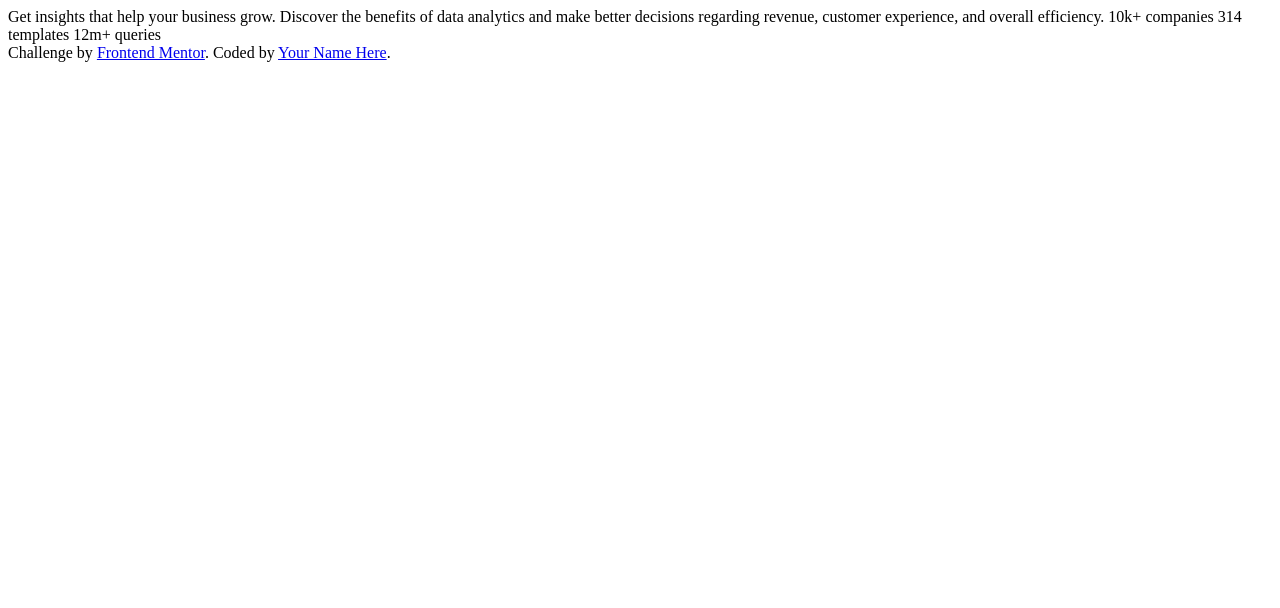
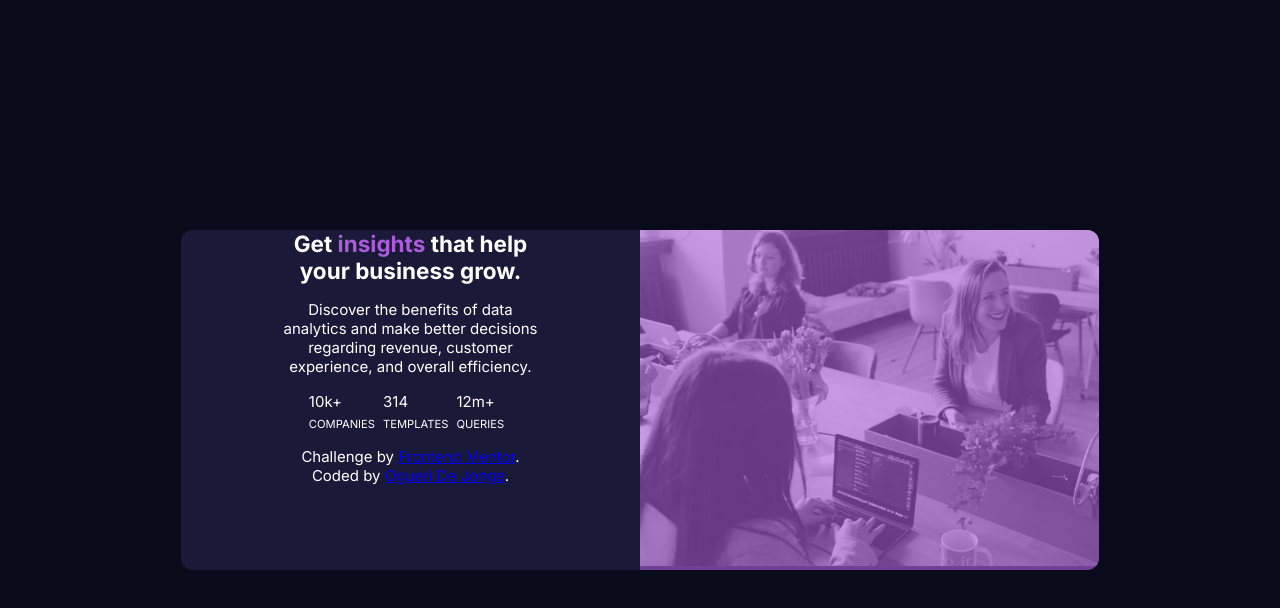
Before and after one commit to oguerid/stats-card, a plain HTML site: page index.html in a window 1280 px wide. Drawn offline with Linux system fonts and the light colour scheme.

Commit message:
desktop layout

```diff
--- a/index.html
+++ b/index.html
@@ -1,29 +1,62 @@
 <!DOCTYPE html>
 <html lang="en">
   <head>
-  <meta charset="UTF-8">
-  <meta name="viewport" content="width=device-width, initial-scale=1.0"> <!-- displays site properly based on user's device -->
+    <meta charset="UTF-8" />
+    <meta name="viewport" content="width=device-width, initial-scale=1.0" />
+    <!-- displays site properly based on user's device -->
 
-  <link rel="icon" type="image/png" sizes="32x32" href="./images/favicon-32x32.png">
-  <link rel="stylesheet" href="style.css">
+    <link
+      rel="icon"
+      type="image/png"
+      sizes="32x32"
+      href="./images/favicon-32x32.png"
+    />
+    <link rel="preconnect" href="https://fonts.googleapis.com" />
+    <link rel="preconnect" href="https://fonts.gstatic.com" crossorigin />
+    <link
+      href="https://fonts.googleapis.com/css2?family=Inter:wght@400;700&display=swap"
+      rel="stylesheet"
+    />
+    <link rel="stylesheet" href="style.css" />
     <title>Frontend Mentor | Stats preview card component</title>
-
-
   </head>
   <body>
-
-  Get insights that help your business grow.
-
-  Discover the benefits of data analytics and make better decisions regarding revenue, customer
-  experience, and overall efficiency.
-
-  10k+ companies
-  314 templates
-  12m+ queries
-
+    <main class="container">
+      <section class="card__img">
+        <img src="./images/image-header-mobile.jpg" alt="" />
+      </section>
+      <section class="card__info">
+        <h2 class="card__title">
+          Get <span class="card__text-purple">insights </span>that help your
+          business grow.
+        </h2>
+        <div class="card-center">
+        <section class="card__text">
+          Discover the benefits of data analytics and make better decisions
+          regarding revenue, customer experience, and overall efficiency.
+        </section>
+        <div class="card__stats">
+          <div class="div">
+            <div class="card__stat-number">10k+</div>
+            <div class="card__stat-text">companies</div>
+          </div>
+          <div class="div">
+            <div class="card__stat-number">314</div>
+            <div class="card__stat-text">templates</div>
+          </div>
+          <div class="div">
+            <div class="card__stat-number">12m+</div>
+            <div class="card__stat-text">queries</div>
+          </div>
+        </div>
         <div class="attribution">
-    Challenge by <a href="https://www.frontendmentor.io?ref=challenge" target="_blank">Frontend Mentor</a>.
-    Coded by <a href="#">Your Name Here</a>.
+          Challenge by
+          <a href="https://www.frontendmentor.io?ref=challenge" target="_blank"
+            >Frontend Mentor</a
+          >. Coded by <a href="#">Ogueri De Jonge</a>.
         </div>
+      </section>
+    </div>
+    </main>
   </body>
 </html>
--- a/style.css
+++ b/style.css
@@ -0,0 +1,98 @@
+*,
+*::before,
+*::after {
+  box-sizing: border-box;
+  padding: 0;
+  margin: 0;
+}
+
+img {
+  width: 100%;
+}
+
+body {
+  background-color: hsl(233, 47%, 7%);
+  font-family: "Inter", sans-serif;
+  color: white;
+  font-size: 15px;
+  display: flex;
+  justify-content: center;
+  align-items: center;
+  height: 100vh;
+}
+.container {
+  max-width: 327px;
+  background-color: hsl(244, 38%, 16%);
+  border-radius: 12px;
+  overflow: hidden;
+}
+.card__img {
+  margin-bottom: 2rem;
+  position: relative;
+
+}
+.card__img::after {
+    content: '';
+  position: absolute;
+  width: 100%;
+  height: 100%;
+  top: 0;
+  left: 0;
+  background-color: hsla(277, 64%, 61%, 0.6);
+}
+
+.card__info{
+    text-align: center;
+    max-width: 264px;
+    margin: 0   auto;
+}
+.card__title{
+    margin-bottom: 1rem;
+}
+.card__text-purple{
+    color: hsla(277, 64%, 61%);
+}
+
+.card__text{
+margin-bottom: 1rem;
+}
+.card__stat-number{
+    margin-bottom: .4rem;
+}
+.card__stat-text{
+    margin-bottom: 1rem;
+    text-transform: uppercase;
+    font-size: 0.8rem;
+}
+
+@media screen and (min-width:768px) {
+    .container{
+        display: flex;
+        max-width: 1020px;
+        margin: 0 auto;
+
+
+    }
+    .card__img{
+        height: 100%;
+        order:2;
+        width: 50%;
+        margin-bottom: 0;
+
+
+    }
+   .card__stats{
+    display: flex;
+    justify-content: center;
+    align-content: space-between;
+   }
+   .card__stat-number{
+    text-align: left;
+
+   }
+   .card__stat-text{
+    font-size: 0.7rem;
+    margin-right: 0.5rem;
+   }
+
+}
```
Lines whose indentation alone changed are shown as unchanged.
